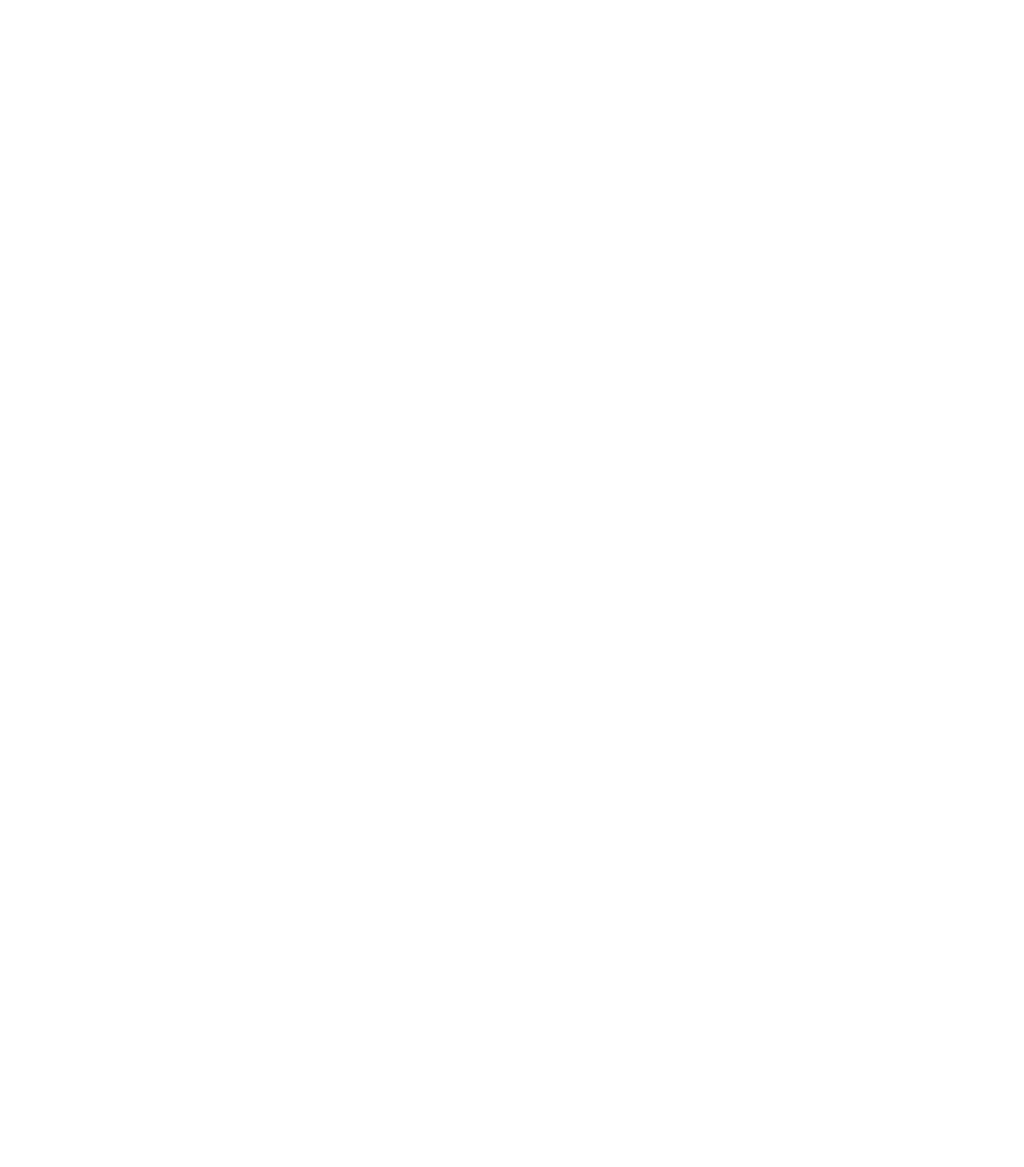
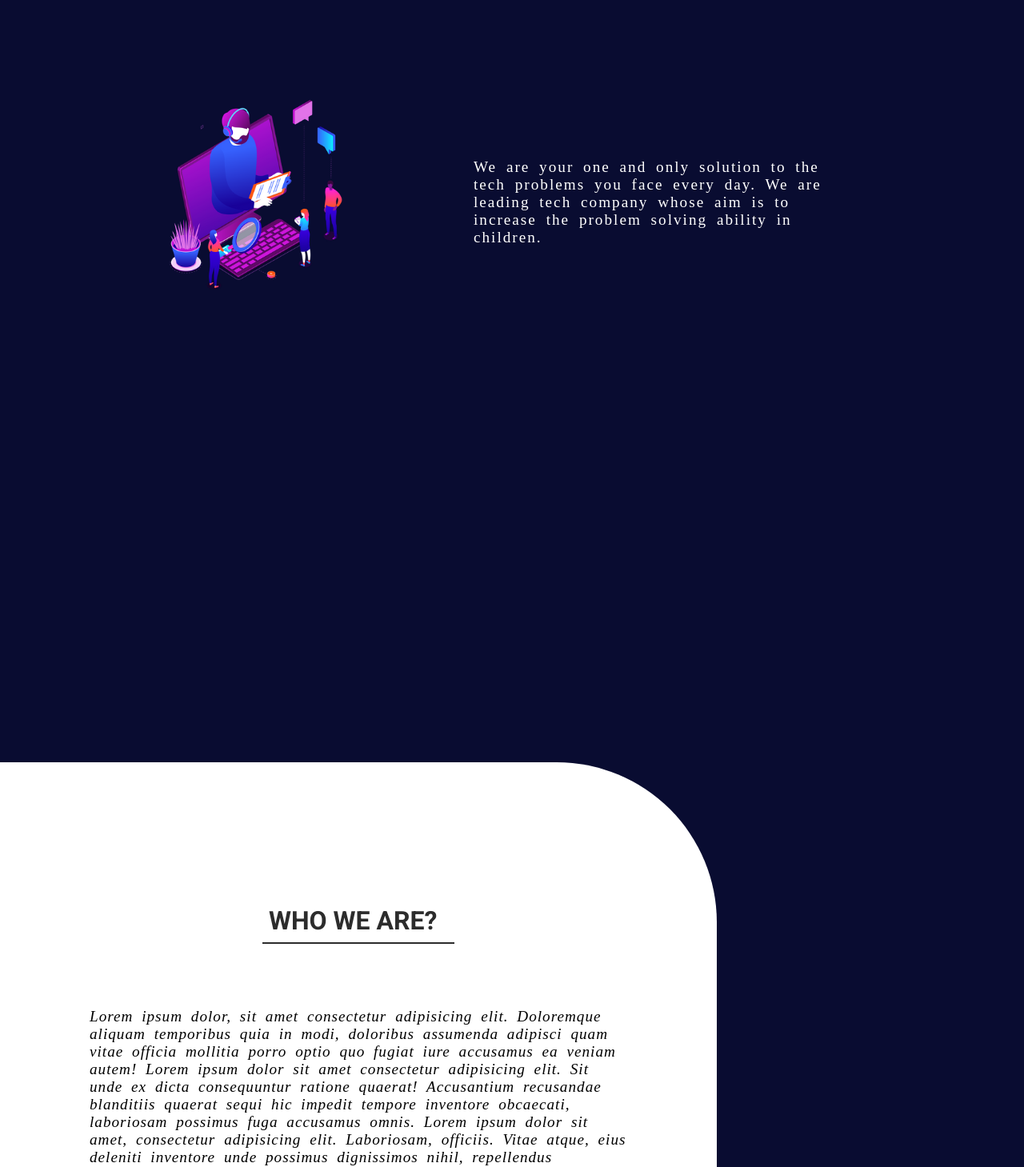
Before and after one commit to Pawan-Khushraho/React-Basic-User-Interface-Single-Page-App-Project, a React (Create React App) app: page / in a window 1280 px wide. Shown: the part 1330-2789 px from the top of the page at 80% size. Before the commit the page ends 883 px from the top, so only its background shows below. Built offline with nearby package versions, Linux system fonts and the light colour scheme.

Commit message:
homepage about and brand page created

```diff
--- a/package.json
+++ b/package.json
@@ -10,6 +10,7 @@
     "react-dom": "^18.2.0",
     "react-icons": "^4.7.1",
     "react-router-dom": "^6.4.3",
+    "react-router-hash-link": "^2.4.3",
     "react-scripts": "5.0.1",
     "sass": "^1.56.1",
     "web-vitals": "^2.1.4"
--- a/src/App.js
+++ b/src/App.js
@@ -1,10 +1,12 @@
 import{BrowserRouter as Router, Route, Routes} from "react-router-dom"
 import Header from "./components/Header";
 import Home from "./components/Home"
+import Footer from "./components/Footer";
 
 import "./styles/app.scss"
 import "./styles/header.scss"
 import "./styles/home.scss"
+import "./styles/footer.scss"
 
 function App() {
   return (
@@ -13,6 +15,7 @@ function App() {
       <Routes>
         <Route path="/" element={<Home/>}/>
       </Routes>
+      <Footer/>
     </Router>
   );
 }
--- /dev/null
+++ b/src/components/Footer.jsx
@@ -0,0 +1,18 @@
+import React from 'react'
+
+const Footer = () => {
+  return <footer>
+    <div>
+      <h1>Pawan's Solution</h1>
+      <p>@all rights reserverd</p>
+    </div>
+    <div>
+      <h5>Follow Us</h5>
+      <div>
+        <a href="https://github.com/Pawan-Khushraho" target={"blank"}>GitHub</a>
+      </div>
+    </div>
+  </footer>
+}
+
+export default Footer
--- a/src/components/Header.jsx
+++ b/src/components/Header.jsx
@@ -1,15 +1,16 @@
 import React from 'react'
 import { Link } from 'react-router-dom'
+import {HashLink} from "react-router-hash-link"
 
 const Header = () => {
   return (
     <nav>
         <h1>Pawan's Solution</h1>
         <main>
-            <Link to={"/"}>Home</Link>
+            <HashLink to={"/#home"}>Home</HashLink>
             <Link to={"/contact"}>Contact</Link>
-            <Link to={"/#about"}>About</Link>
-            <Link to={"/#brands"}>Brands</Link>
+            <HashLink to={"/#about"}>About</HashLink>
+            <HashLink to={"/#brands"}>Brands</HashLink>
             <Link to={"/services"}>Services</Link>
         </main>
     </nav>
--- a/src/components/Home.jsx
+++ b/src/components/Home.jsx
@@ -1,13 +1,66 @@
-import React from 'react'
+import React from 'react';
+import vg from "../assets/2.webp"
+import {AiFillGoogleCircle,AiFillAmazonCircle,AiFillYoutube,AiFillInstagram} from "react-icons/ai"
 
 const Home = () => {
   return (
     <>
-    <div className='home'>
+    <div className='home' id='home'>
         <main>
             <h1>Solution</h1>
             <p>Solution To All Your Problems</p>
         </main>
+    </div>
+    <div className='home2'>
+      <img src={vg} alt="Graphics"  />
+      <div>
+        <p>
+        We are your one and only solution to the tech problems you face
+        every day. We are leading tech company whose aim is to increase the
+        problem solving ability in children.
+        </p>
+      </div>
+    </div>
+
+    <div className="home3" id="about">
+      <div>
+        <h1>Who we are?</h1>
+        <p>Lorem ipsum dolor, sit amet consectetur adipisicing elit. Doloremque aliquam temporibus quia in modi, doloribus assumenda adipisci quam vitae officia mollitia porro optio quo fugiat iure accusamus ea veniam autem!
+          Lorem ipsum dolor sit amet consectetur adipisicing elit. Sit unde ex dicta consequuntur ratione quaerat! Accusantium recusandae blanditiis quaerat sequi hic impedit tempore inventore obcaecati, laboriosam possimus fuga accusamus omnis.
+          Lorem ipsum dolor sit amet, consectetur adipisicing elit. Laboriosam, officiis. Vitae atque, eius deleniti inventore unde possimus dignissimos nihil, repellendus perspiciatis quibusdam, dolores fugit ipsum neque? Ipsa deleniti recusandae delectus.
+        </p>
+      </div>
+    </div>
+    <div className="home4" id="brands">
+      <div>
+        <h1>Brands</h1>
+        <article>
+          <div style={{
+            animationDelay:"0.3s",
+          }}>
+            <AiFillGoogleCircle/>
+            <p>Google</p>
+          </div>
+          <div style={{
+            animationDelay:"0.5s",
+          }}>
+             <AiFillAmazonCircle/>
+            <p>Amazon</p>
+          </div>
+          <div style={{
+            animationDelay:"0.7s",
+          }}>
+            <AiFillYoutube/>
+            <p>YouTube</p>
+          </div>
+          <div style={{
+            animationDelay:"1s",
+          }}>
+            <AiFillInstagram/>
+            <p>Instagram</p>
+          </div>
+        </article>
+      </div>
     </div>
     </>
   )
--- a/src/styles/home.scss
+++ b/src/styles/home.scss
@@ -4,6 +4,7 @@
     width: 100%;
     height: 100vh;
     background-color: $second;
+    border-radius: 0 0 200px 200px;
 
     >main{
         position: absolute;
@@ -31,7 +32,142 @@
         height: 100%;
         position: absolute;
         background: no-repeat center/auto url("../assets/1.png") ;
-        filter: blur(3px);
+        //filter: blur(3px);
+        border-radius: 0 0 200px 200px;
     }
 
 }
+.home2{
+    width: 100%;
+    height: 100%;
+    background-color: $second;
+    padding: 500px 0;
+    display: flex;
+    align-items: center;
+    justify-content: center;
+    margin-top: -200px;
+
+    >img{
+        width: 30%;
+        animation: imgUp 0.7s linear infinite alternate;
+    }
+    >div{
+        width: 50%;
+        display: flex;
+        flex-direction: column;
+        justify-content: center;
+        align-items: center;
+        padding: 5rem;
+        height: 100vh;
+        >p{
+            color: $first;
+            letter-spacing: 2px;
+            word-spacing: 5px;
+            font: 100 1.2rem $text2;
+        }
+    }
+}
+
+@keyframes imgUp {
+    to{
+        transform: translateY(-10px);
+    }
+}
+
+
+.home3{
+    width: 100%;
+    height: 120vh;
+    background-color: $second;
+    margin-top: -200px;
+    display: flex;
+    >div{
+        width: 70%;
+        height: 100vh;
+        background-color: $first;
+        border-radius: 0 200px 200px 0;
+        display: flex;
+        flex-direction: column;
+        align-items: center;
+        justify-content: center;
+        padding: 2rem;
+
+        >h1{
+            text-transform: uppercase;
+            border-bottom: 2px solid $dark;
+            padding: 0.5rem;
+            width: 15rem;
+            color: $dark;
+        }
+        >p{
+            padding: 5rem;
+            letter-spacing: 1px;
+            word-spacing: 5px;
+            line-height: 170%;
+            font: italic 100 1.2rem $text2;
+        }
+    }
+}
+
+.home4{
+    width: 100%;
+    height: 100vh;
+    background-color: $second;
+    justify-content: flex-end;
+    display: flex;
+
+    >div{
+        background-color: $third;
+        border-radius: 200px 0 0 200px;
+        width: 70%;
+        height: 70vh;
+        padding: 2rem;
+        display: flex;
+        flex-direction: column;
+        align-items: center;
+        justify-content: center;
+
+        >h1{
+            color: $first;
+            text-transform: uppercase;
+            width: 140px;
+            border-bottom: 2px solid $first;
+            padding: 0.5rem;
+
+        }
+        >article{
+            display: flex;
+            margin: 2rem 0;
+            flex-wrap: wrap;
+            justify-content: center;
+            >div{
+                animation: imgUp 0.7s linear infinite alternate;
+                margin: 1rem;
+                height: 10rem;
+                width: 10rem;
+                background-color: $first;
+                border-radius: 50%;
+                display: flex;
+                flex-direction: column;
+                align-items: center;
+                justify-content: center;
+                color: $dark;
+                cursor: pointer;
+                transition: all 0.5s;
+                &:hover{
+                    filter: invert(1);
+
+                }
+
+                svg{
+                    font-size: 4rem;
+
+                }
+                p{
+                    font: 900 1.2rem $text2;
+                }
+
+            }
+        }
+    }
+}
```
Also changed, not shown: src/styles/footer.scss (added), 1 other file (tests, documents, lock files or other folders).
